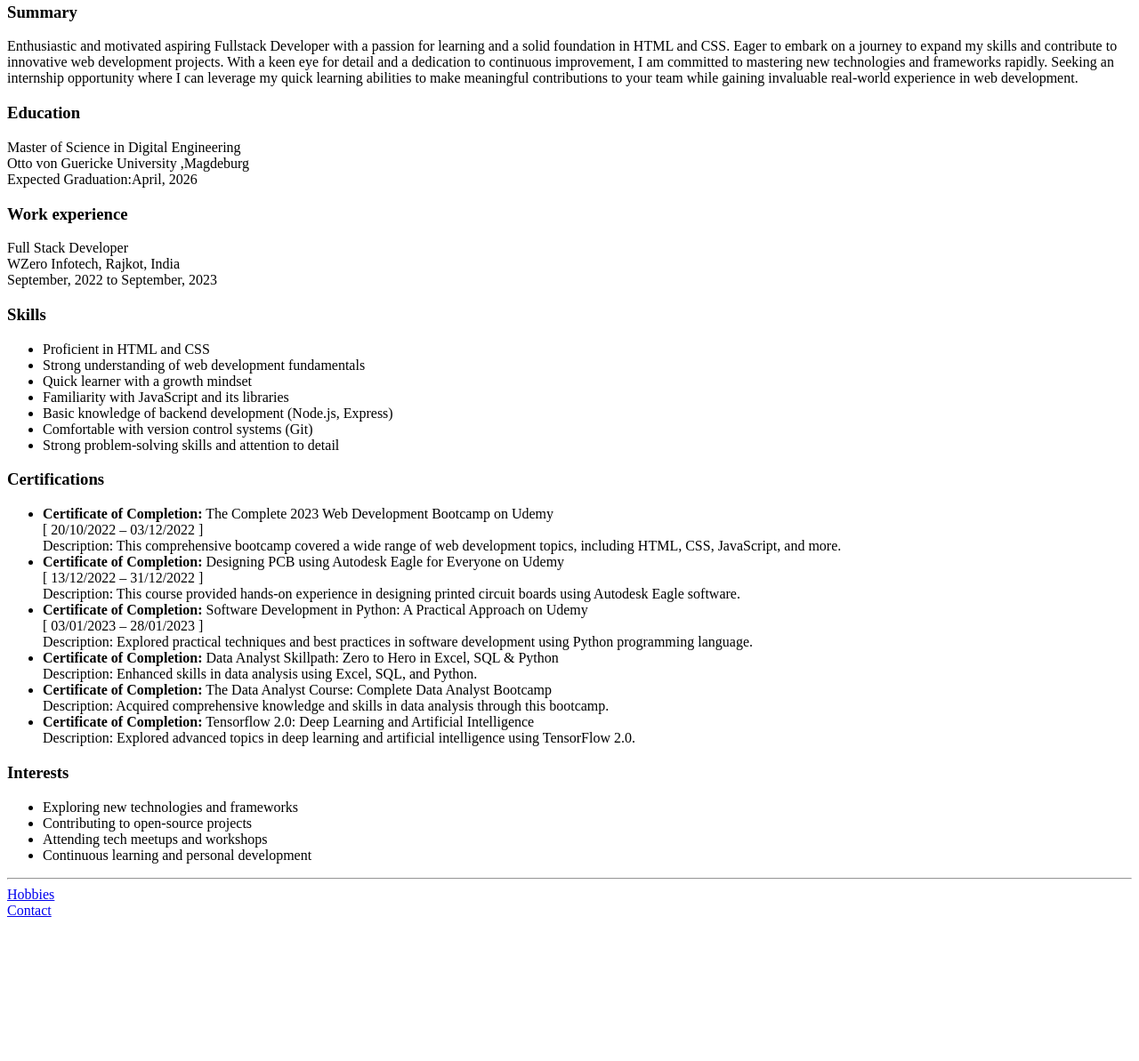
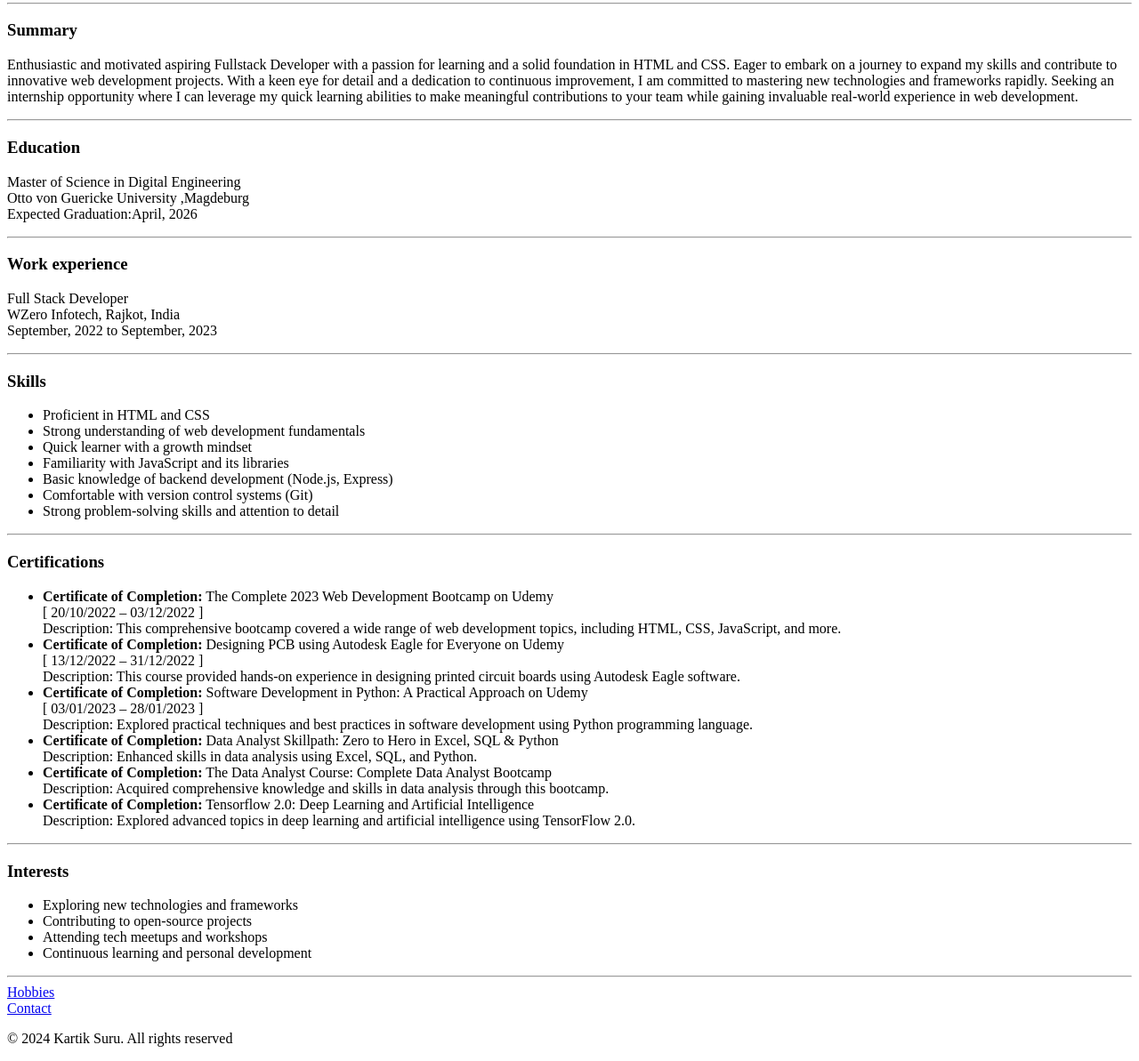
Before and after one commit to kartik-gadhvi/Capstone-Project-1---Online-Resume, a plain HTML site: page index.html in a window 1280 px wide. Shown: the part 348-1541 px from the top of the page at 89% size. Before the commit the page ends 1389 px from the top, so only its background shows below. Drawn offline with Linux system fonts and the light colour scheme.

Commit message:
index.html

```diff
--- a/index.html
+++ b/index.html
@@ -8,16 +8,20 @@
 <body>
     <h1>Kartik Suru</h1> <img height="200" src="./20230406_181731.jpg" alt="My Image">
     <h2>Aspiring Fullstack Developer</h2>
+    <hr>
  <h3>Summary</h3>
  <p>Enthusiastic and motivated aspiring Fullstack Developer with a passion for learning and a solid foundation in HTML and CSS. Eager to embark on a journey to expand my skills and contribute to innovative web development projects. With a keen eye for detail and a dedication to continuous improvement, I am committed to mastering new technologies and frameworks rapidly. Seeking an internship opportunity where I can leverage my quick learning abilities to make meaningful contributions to your team while gaining invaluable real-world experience in web development.</p>
+ <hr>
  <h3>Education</h3>
  <p>Master of Science in Digital Engineering<br>
  Otto von Guericke University ,Magdeburg<br>
  Expected Graduation:April, 2026</p>
+ <hr>
  <h3>Work experience</h3>
  <p>Full Stack Developer <br>
 WZero Infotech, Rajkot, India <br>
 September, 2022 to September, 2023</p>
+<hr>
 
 <h3>Skills</h3>
 <ul>
@@ -29,6 +33,7 @@ September, 2022 to September, 2023</p>
     <li>Comfortable with version control systems (Git)</li>
     <li>Strong problem-solving skills and attention to detail</li>
 </ul>
+<hr>
 <h3>Certifications</h3>
 <ul>
     <li><strong>Certificate of Completion:</strong> The Complete 2023 Web Development Bootcamp on Udemy <br> [ 20/10/2022 – 03/12/2022 ] <br> Description: This comprehensive bootcamp covered a wide range of web development topics, including HTML, CSS, JavaScript, and more.</li>
@@ -38,7 +43,7 @@ September, 2022 to September, 2023</p>
     <li><strong>Certificate of Completion:</strong> The Data Analyst Course: Complete Data Analyst Bootcamp <br> Description: Acquired comprehensive knowledge and skills in data analysis through this bootcamp.</li>
     <li><strong>Certificate of Completion:</strong> Tensorflow 2.0: Deep Learning and Artificial Intelligence <br> Description: Explored advanced topics in deep learning and artificial intelligence using TensorFlow 2.0.</li>
 </ul>
-
+<hr>
 <h3>Interests</h3>
 <ul>
     <li>Exploring new technologies and frameworks</li>
@@ -49,5 +54,8 @@ September, 2022 to September, 2023</p>
 <hr>
 <a href="./Hobbies.html">Hobbies</a><br>
 <a href="./Contact.html">Contact</a>
+<footer>
+    <p>&copy; 2024 Kartik Suru. All rights reserved</p>
+</footer>
 </body>
 </html>
```
